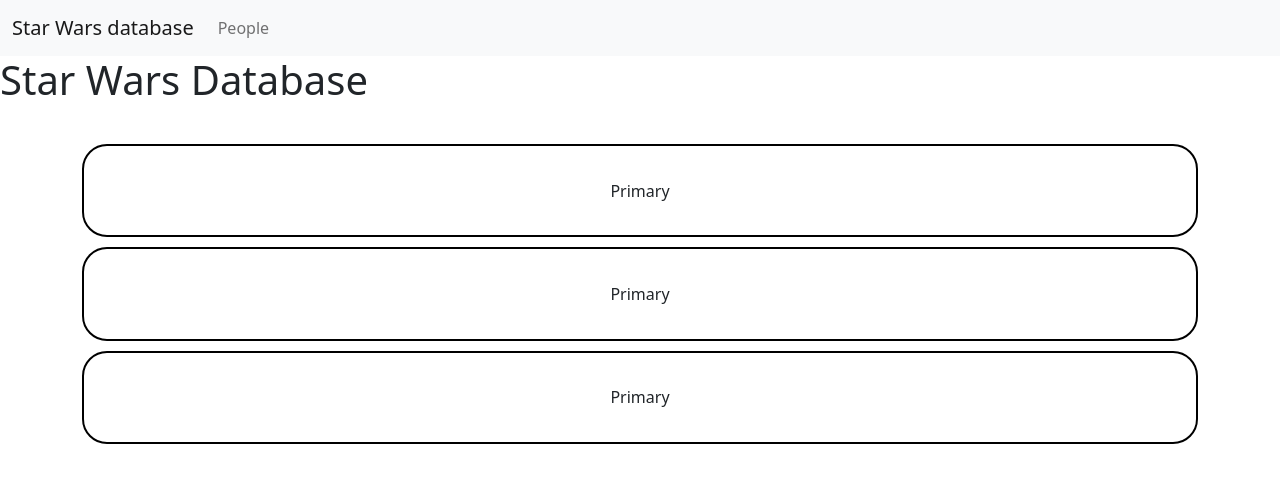
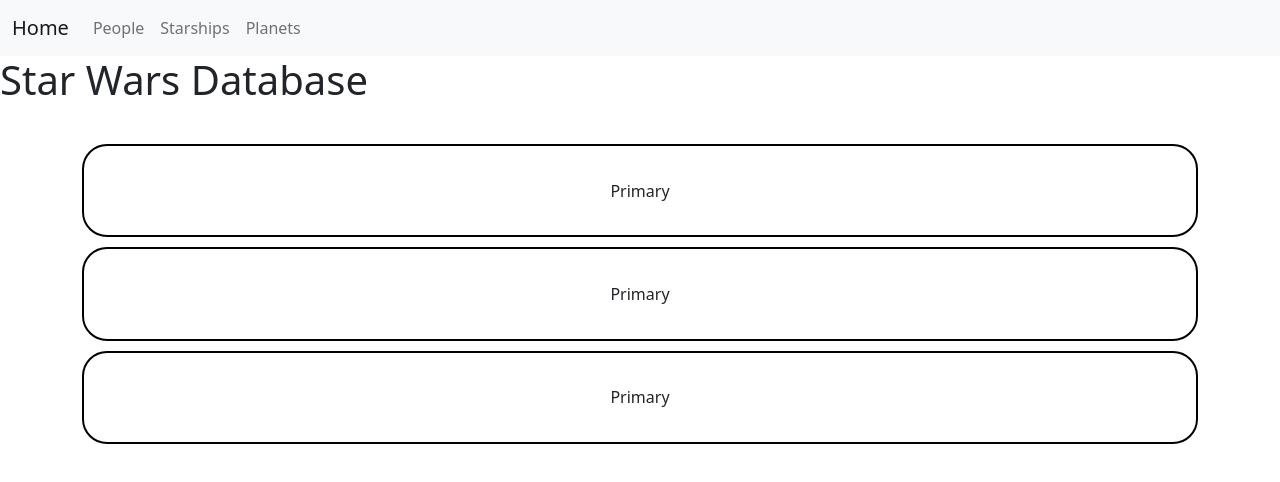
Before and after one commit to javiBarrientos/api-project-innovation, a Vue app: page / in a window 1280 px wide. Shown: the top 482 px of the page. Built offline with nearby package versions, Linux system fonts and the light colour scheme.

Commit message:
feat(header): Añadir botones de rutas al navbar

```diff
--- a/src/components/Header.vue
+++ b/src/components/Header.vue
@@ -2,7 +2,7 @@
   <div>
     <nav class="navbar navbar-expand-lg navbar-light bg-light">
       <div class="container-fluid">
-        <a class="navbar-brand" href="/">Star Wars database</a>
+        <a class="navbar-brand" href="/">Home</a>
         <button
           class="navbar-toggler"
           type="button"
@@ -19,6 +19,12 @@
             <li class="nav-item">
               <a class="nav-link" href="/people">People</a>
             </li>
+            <li class="nav-item">
+              <a class="nav-link" href="/starships">Starships</a>
+            </li>
+            <li class="nav-item">
+              <a class="nav-link" href="/planets">Planets</a>
+            </li>
           </ul>
         </div>
       </div>
```
